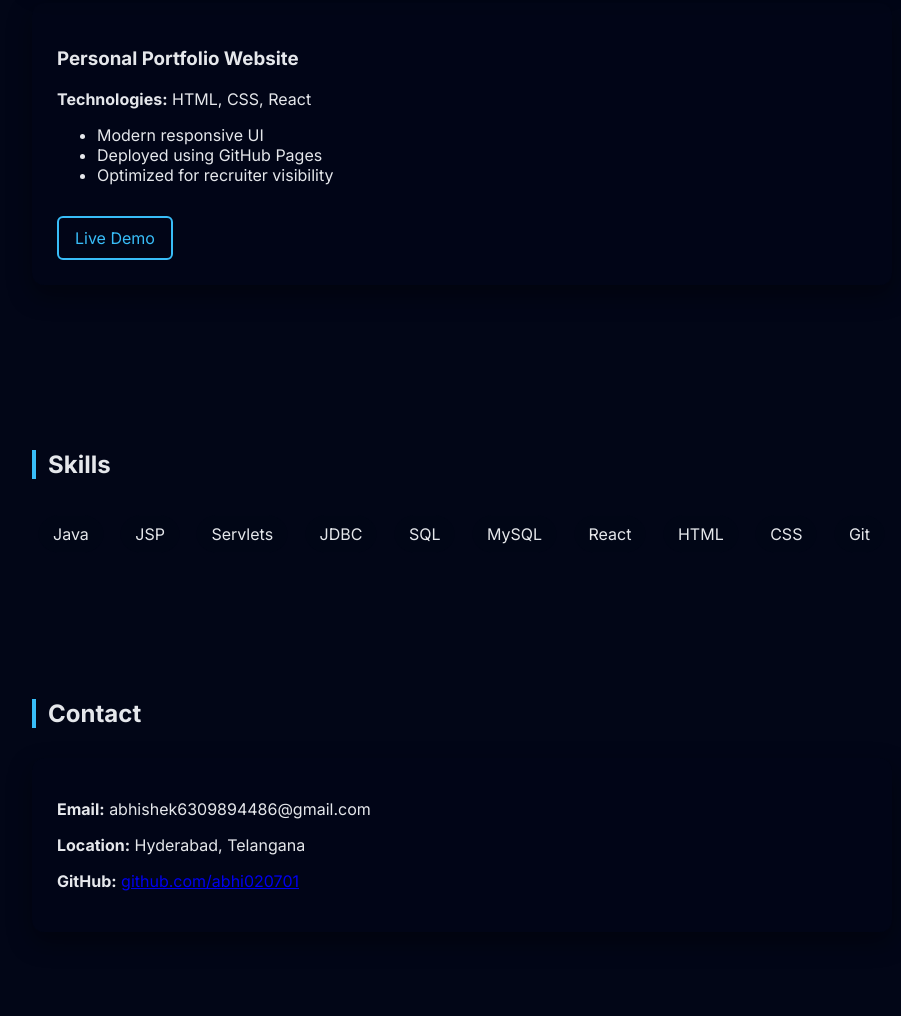
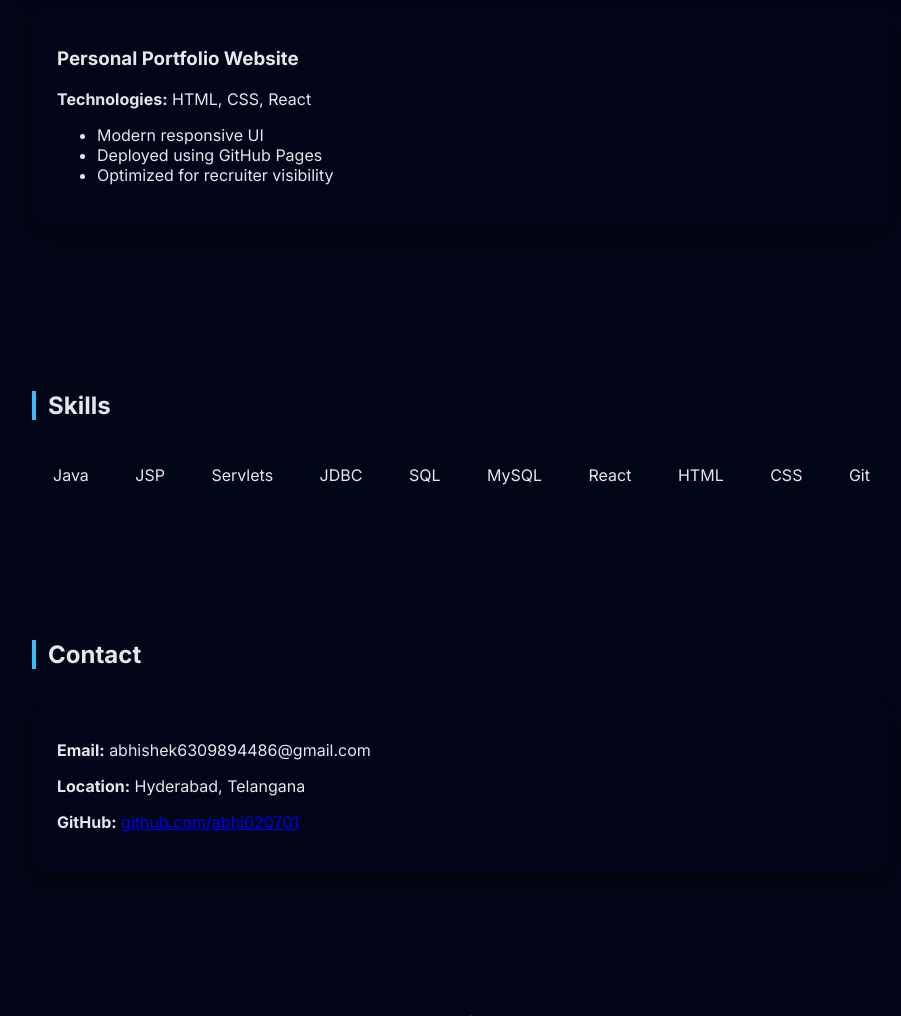
Before and after one commit to abhi020701/abhi020701.github.io, a plain HTML site: page index.html in a window 1280 px wide. Shown: the part 1133-2149 px from the top of the page, without its empty margins (178-1079 px from the left). Drawn offline with Linux system fonts and the light colour scheme.

Commit message:
Update index.html

```diff
--- a/index.html
+++ b/index.html
@@ -185,7 +185,7 @@ footer {
       <li>Deployed using GitHub Pages</li>
       <li>Optimized for recruiter visibility</li>
     </ul>
-    <a class="project-btn" href="https://abhi020701.github.io" target="_blank">Live Demo</a>
+
   </div>
 </section>
 
```
